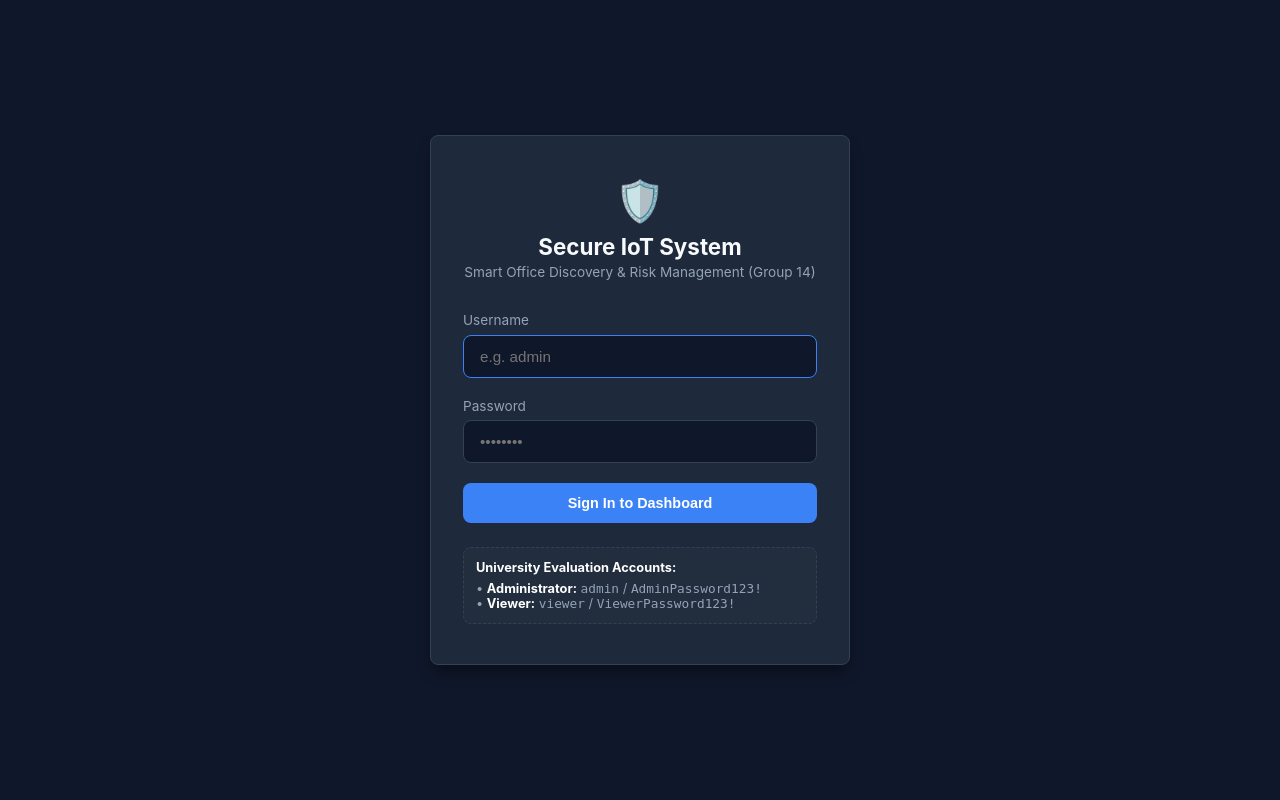
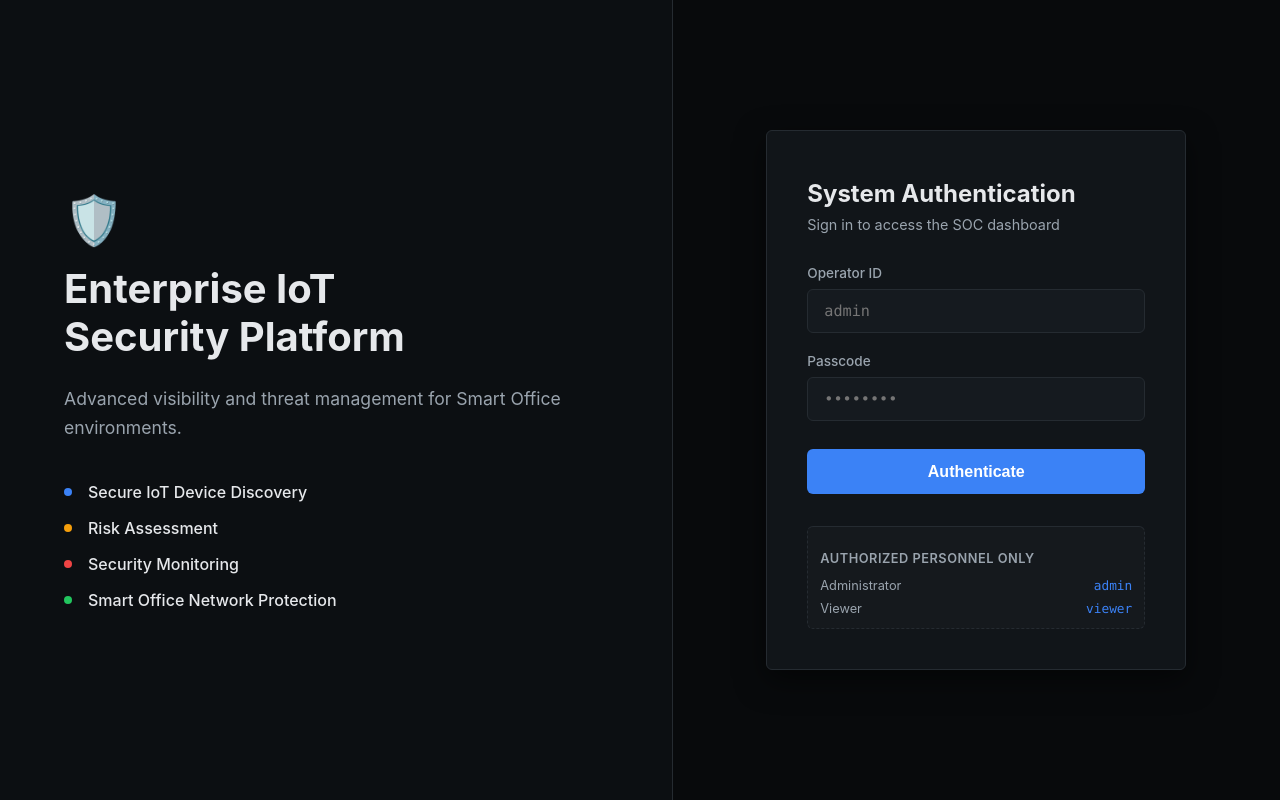
Before and after one commit to dilhara2002-cyber/Continuous-IoT-Risk-Inspection-System, a FastAPI app: page /login in a window 1280 px wide. Run offline with FastAPI, Linux system fonts and the light colour scheme.

Commit message:
UI: Complete SOC dashboard redesign, remove academic references, and deduplicate alerts

```diff
--- a/frontend/static/css/style.css
+++ b/frontend/static/css/style.css
@@ -1,20 +1,23 @@
 /* Secure IoT Device Discovery & Risk Management System - Stylesheet */
 
 :root {
-  --bg-main: #0f172a;
-  --bg-card: #1e293b;
-  --bg-hover: #334155;
-  --border-color: #334155;
-  --text-main: #f8fafc;
-  --text-muted: #94a3b8;
-  --primary: #3b82f6;
-  --primary-hover: #2563eb;
-  --success: #10b981;
-  --warning: #f59e0b;
-  --danger: #ef4444;
-  --info: #06b6d4;
-  --radius: 8px;
-  --font-family: -apple-system, BlinkMacSystemFont, "Segoe UI", Roboto, "Helvetica Neue", Arial, sans-serif;
+  --bg-main: #080A0C;
+  --bg-sidebar: #0C0F12;
+  --bg-card: #111519;
+  --bg-secondary: #151A1F;
+  --bg-hover: #1B2127;
+  --border-color: #252B31;
+  --text-main: #E6E8EB;
+  --text-muted: #9AA4AE;
+  --primary: #3B82F6;
+  --primary-hover: #2563EB;
+  --success: #22C55E;
+  --warning: #F59E0B;
+  --danger: #EF4444;
+  --info: #06B6D4;
+  --radius: 6px;
+  --font-family: "Inter", -apple-system, BlinkMacSystemFont, "Segoe UI", Roboto, "Helvetica Neue", Arial, sans-serif;
+  --font-mono: "Fira Code", "Consolas", "Courier New", monospace;
 }
 
 * {
@@ -230,9 +235,9 @@
   background-color: var(--primary);
   color: #fff;
   border: none;
-  padding: 0.6rem 1.2rem;
+  padding: 0.5rem 1rem;
   border-radius: var(--radius);
-  font-size: 0.9rem;
+  font-size: 0.85rem;
   font-weight: 600;
   cursor: pointer;
   transition: background-color 0.2s ease;
--- a/frontend/templates/login.html
+++ b/frontend/templates/login.html
@@ -4,39 +4,81 @@
   <meta charset="UTF-8">
   <meta name="viewport" content="width=device-width, initial-scale=1.0">
   <title>Login - Secure IoT Device Discovery & Risk Management</title>
-  <link rel="stylesheet" href="/static/css/style.css">
+  <link rel="stylesheet" href="/static/css/style.css?v=2">
 </head>
 <body>
-  <div class="login-container">
-    <div class="login-card">
-      <div class="login-header">
-        <div style="font-size: 2.5rem; margin-bottom: 0.5rem;">🛡️</div>
-        <h2>Secure IoT System</h2>
-        <p>Smart Office Discovery & Risk Management (Group 14)</p>
+  <div class="login-wrapper" style="display: flex; min-height: 100vh; background-color: var(--bg-main);">
+
+    <!-- Hero / Info Section -->
+    <div class="login-hero" style="flex: 1; display: flex; flex-direction: column; justify-content: center; padding: 4rem; background-color: var(--bg-sidebar); border-right: 1px solid var(--border-color);">
+      <div style="font-size: 3rem; margin-bottom: 1rem; color: var(--primary);">🛡️</div>
+      <h1 style="font-size: 2.5rem; font-weight: 700; margin-bottom: 1.5rem; color: var(--text-main); line-height: 1.2;">
+        Enterprise IoT<br>Security Platform
+      </h1>
+      <p style="font-size: 1.1rem; color: var(--text-muted); margin-bottom: 2.5rem; max-width: 500px; line-height: 1.6;">
+        Advanced visibility and threat management for Smart Office environments.
+      </p>
+
+      <div style="display: flex; flex-direction: column; gap: 1rem;">
+        <div style="display: flex; align-items: center; gap: 1rem;">
+          <div style="width: 8px; height: 8px; background-color: var(--primary); border-radius: 50%;"></div>
+          <span style="color: var(--text-main); font-weight: 500;">Secure IoT Device Discovery</span>
+        </div>
+        <div style="display: flex; align-items: center; gap: 1rem;">
+          <div style="width: 8px; height: 8px; background-color: var(--warning); border-radius: 50%;"></div>
+          <span style="color: var(--text-main); font-weight: 500;">Risk Assessment</span>
+        </div>
+        <div style="display: flex; align-items: center; gap: 1rem;">
+          <div style="width: 8px; height: 8px; background-color: var(--danger); border-radius: 50%;"></div>
+          <span style="color: var(--text-main); font-weight: 500;">Security Monitoring</span>
+        </div>
+        <div style="display: flex; align-items: center; gap: 1rem;">
+          <div style="width: 8px; height: 8px; background-color: var(--success); border-radius: 50%;"></div>
+          <span style="color: var(--text-main); font-weight: 500;">Smart Office Network Protection</span>
+        </div>
       </div>
+    </div>
 
-      <div id="login-error" class="login-error"></div>
+    <!-- Login Form Section -->
+    <div class="login-container" style="flex: 1; display: flex; align-items: center; justify-content: center; padding: 2rem;">
+      <div class="login-card" style="width: 100%; max-width: 420px; background-color: var(--bg-card); border: 1px solid var(--border-color); border-radius: var(--radius); padding: 2.5rem; box-shadow: 0 10px 30px rgba(0,0,0,0.5);">
 
-      <form id="login-form">
-        <div class="form-group">
-          <label class="form-label" for="username">Username</label>
-          <input type="text" id="username" class="form-input" placeholder="e.g. admin" required autofocus>
+        <div class="login-header" style="margin-bottom: 2rem; text-align: left;">
+          <h2 style="font-size: 1.5rem; color: var(--text-main); margin-bottom: 0.5rem;">System Authentication</h2>
+          <p style="color: var(--text-muted); font-size: 0.9rem;">Sign in to access the SOC dashboard</p>
         </div>
 
-        <div class="form-group">
-          <label class="form-label" for="password">Password</label>
-          <input type="password" id="password" class="form-input" placeholder="••••••••" required>
+        <div id="login-error" class="login-error" style="display: none; background-color: rgba(239, 68, 68, 0.1); color: var(--danger); border: 1px solid rgba(239, 68, 68, 0.3); padding: 0.75rem; border-radius: var(--radius); margin-bottom: 1.5rem; font-size: 0.85rem;"></div>
+
+        <form id="login-form">
+          <div class="form-group" style="margin-bottom: 1.25rem;">
+            <label class="form-label" for="username" style="display: block; margin-bottom: 0.5rem; color: var(--text-muted); font-size: 0.85rem; font-weight: 500;">Operator ID</label>
+            <input type="text" id="username" class="form-input" style="width: 100%; background-color: var(--bg-secondary); border: 1px solid var(--border-color); color: var(--text-main); padding: 0.75rem 1rem; border-radius: var(--radius); font-size: 0.95rem; outline: none; font-family: var(--font-mono);" placeholder="admin" required autofocus>
+          </div>
+
+          <div class="form-group" style="margin-bottom: 1.75rem;">
+            <label class="form-label" for="password" style="display: block; margin-bottom: 0.5rem; color: var(--text-muted); font-size: 0.85rem; font-weight: 500;">Passcode</label>
+            <input type="password" id="password" class="form-input" style="width: 100%; background-color: var(--bg-secondary); border: 1px solid var(--border-color); color: var(--text-main); padding: 0.75rem 1rem; border-radius: var(--radius); font-size: 0.95rem; outline: none; font-family: var(--font-mono);" placeholder="••••••••" required>
+          </div>
+
+          <button type="submit" id="login-btn" class="btn" style="width: 100%; justify-content: center; padding: 0.85rem; font-size: 1rem;">
+            Authenticate
+          </button>
+        </form>
+
+        <div class="preset-login-hint" style="margin-top: 2rem; padding-top: 1.5rem; border-top: 1px solid var(--border-color); font-size: 0.8rem; color: var(--text-muted);">
+          <p style="margin-bottom: 0.75rem; text-transform: uppercase; letter-spacing: 0.5px; font-weight: 600;">Authorized Personnel Only</p>
+          <div style="display: grid; gap: 0.5rem;">
+            <div style="display: flex; justify-content: space-between;">
+              <span>Administrator</span>
+              <code style="font-family: var(--font-mono); color: var(--primary);">admin</code>
+            </div>
+            <div style="display: flex; justify-content: space-between;">
+              <span>Viewer</span>
+              <code style="font-family: var(--font-mono); color: var(--primary);">viewer</code>
+            </div>
+          </div>
         </div>
-
-        <button type="submit" id="login-btn" class="btn" style="width: 100%; justify-content: center; padding: 0.75rem;">
-          Sign In to Dashboard
-        </button>
-      </form>
-
-      <div class="preset-login-hint">
-        <p style="margin-bottom: 0.35rem;"><strong>University Evaluation Accounts:</strong></p>
-        <p>• <strong>Administrator:</strong> <code>admin</code> / <code>AdminPassword123!</code></p>
-        <p>• <strong>Viewer:</strong> <code>viewer</code> / <code>ViewerPassword123!</code></p>
       </div>
     </div>
   </div>
```
Also changed, not shown: other parts of frontend/static/css/style.css (+56 -38 lines), backend/app/modules/alert_manager.py (+17 -3 lines), frontend/static/js/app.js (+27 -22 lines), frontend/templates/index.html (+18 -19 lines).
